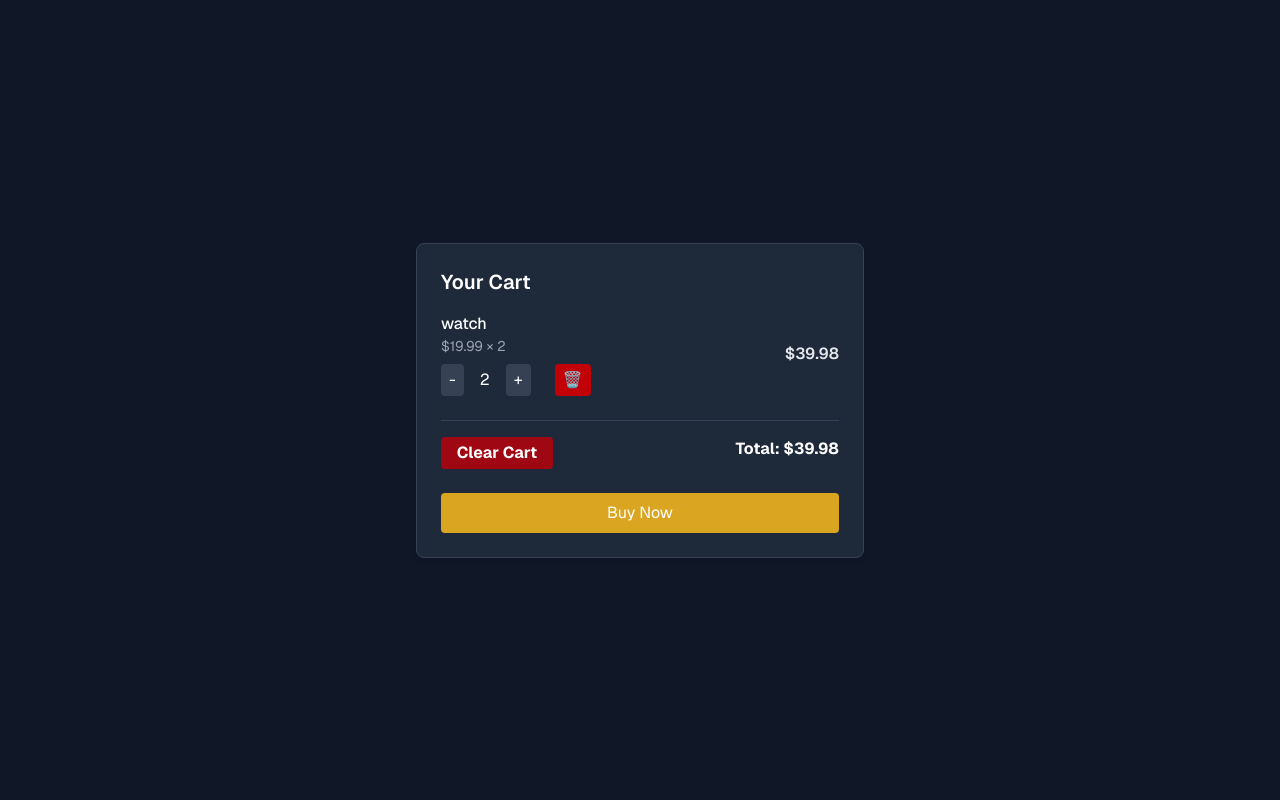
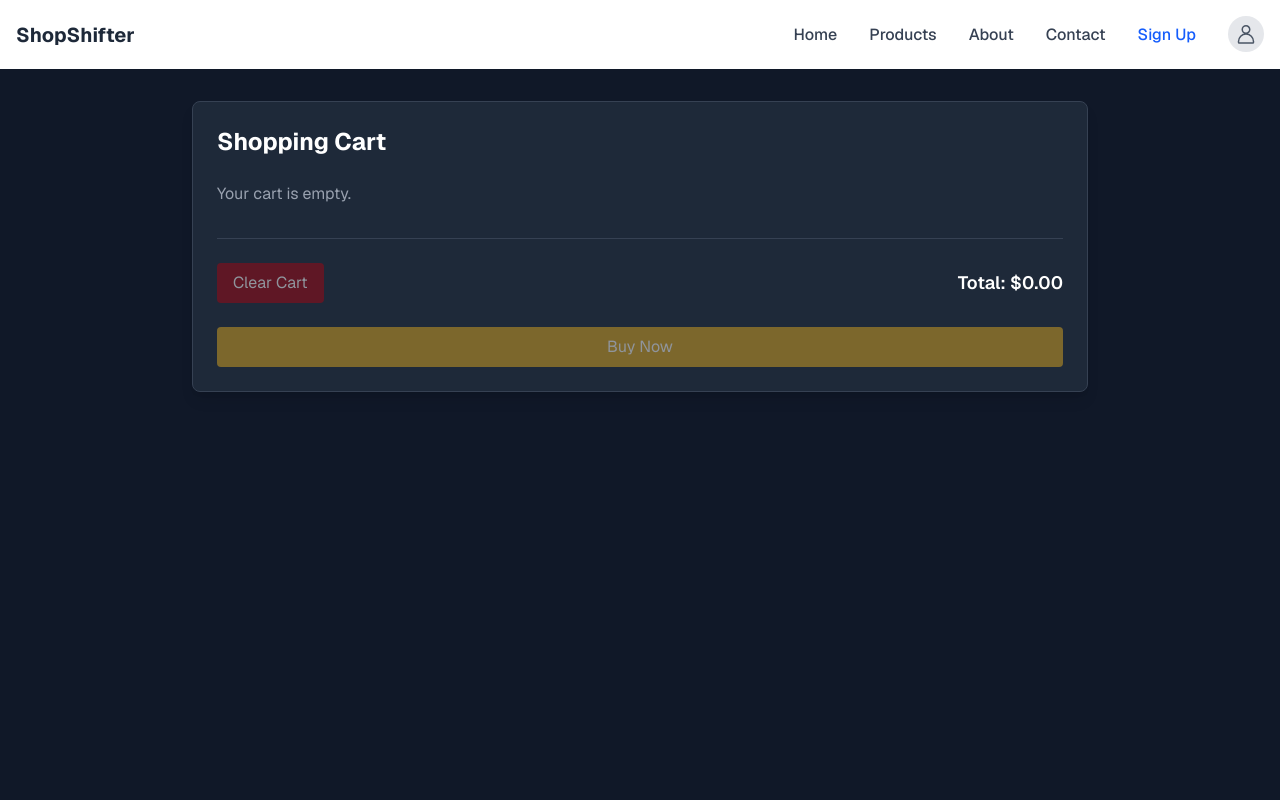
Before and after one commit to TareqZiedan/shopshifter, a Next.js app: page /cart in a window 1280 px wide. Shown: the top 800 px of the page. Built offline with nearby package versions, Linux system fonts and the light colour scheme.

Commit message:
Add multiple quality of life features

```diff
--- a/src/app/cart/page.tsx
+++ b/src/app/cart/page.tsx
@@ -1,18 +1,17 @@
 "use client";
 
-import React, { useState } from "react";
+import React from "react";
 import { useSelector, useDispatch } from "react-redux";
 import type { RootState } from "../redux/store";
 import {
-  removeItem,
   updateQuantity,
+  removeFromCart,
   clearCart,
 } from "../redux/slices/cartSlice";
 
 const Cart = () => {
   const items = useSelector((state: RootState) => state.cart.items);
   const dispatch = useDispatch();
-  const [bought, setBought] = useState(false);
 
   const total = items.reduce(
     (sum, item) => sum + item.price * item.quantity,
@@ -20,28 +19,27 @@ const Cart = () => {
   );
 
   const handleBuy = () => {
-    setBought(true);
-    dispatch(clearCart());
-    setTimeout(() => setBought(false), 2000);
+    // TODO: Implement buy functionality
+    console.log("Buying items:", items);
   };
 
   return (
-    <div className="flex min-h-screen items-center justify-center bg-gray-900">
-      <div className="w-full max-w-md rounded-lg border border-gray-700 bg-gray-800 p-6 shadow-md">
-        <h2 className="mb-4 text-xl font-semibold text-white">Your Cart</h2>
-        {bought && (
-          <div className="mb-4 rounded bg-green-700 px-3 py-2 text-center text-white">
-            Thank you for your purchase!
-          </div>
-        )}
+    <div className="min-h-screen bg-gray-900 p-8">
+      <div className="mx-auto max-w-4xl rounded-lg border border-gray-700 bg-gray-800 p-6 shadow-lg">
+        <h1 className="mb-6 text-2xl font-bold text-white">Shopping Cart</h1>
         {items.length === 0 ? (
           <p className="text-gray-400">Your cart is empty.</p>
         ) : (
-          <ul className="space-y-4">
+          <ul className="space-y-6">
             {items.map((item) => (
-              <li key={item.id} className="flex items-center justify-between">
-                <div>
-                  <p className="font-medium text-white">{item.name}</p>
+              <li
+                key={item.id}
+                className="flex items-center gap-6 rounded-lg border border-gray-700 p-4"
+              >
+                <div className="flex-grow">
+                  <h3 className="text-lg font-medium text-white">
+                    {item.title}
+                  </h3>
                   <p className="text-sm text-gray-400">
                     ${item.price} × {item.quantity}
                   </p>
@@ -78,35 +76,43 @@ const Cart = () => {
                     </button>
                     <button
                       className="ml-4 cursor-pointer rounded bg-red-700 px-2 py-1 text-white hover:bg-red-800"
-                      onClick={() => dispatch(removeItem(item.id))}
+                      onClick={() => dispatch(removeFromCart(item.id))}
                       title="Remove item"
                     >
                       🗑️
                     </button>
                   </div>
                 </div>
-                <p className="font-semibold text-gray-200">
-                  ${(item.price * item.quantity).toFixed(2)}
-                </p>
+                <div className="text-right">
+                  <p className="text-lg font-semibold text-white">
+                    ${(item.price * item.quantity).toFixed(2)}
+                  </p>
+                </div>
               </li>
             ))}
           </ul>
         )}
-        <div className="mt-6 flex justify-between border-t border-gray-700 pt-4 text-right font-bold text-white">
+        <div className="mt-8 flex items-center justify-between border-t border-gray-700 pt-6">
           <button
-            className="w-28 cursor-pointer rounded bg-red-800 px-2 py-1 text-white transition-colors duration-500 hover:bg-black disabled:opacity-50"
+            className="rounded bg-red-800 px-4 py-2 text-white transition-colors duration-500 hover:bg-black disabled:opacity-50"
             onClick={() => dispatch(clearCart())}
             disabled={items.length === 0}
+            title="Remove all items from cart"
           >
             Clear Cart
           </button>
-          Total: ${total.toFixed(2)}
+          <div className="text-right">
+            <p className="text-lg font-semibold text-white">
+              Total: ${total.toFixed(2)}
+            </p>
+          </div>
         </div>
-        <div className="mt-6 flex flex-col space-y-2">
+        <div className="mt-6">
           <button
-            className="w-full cursor-pointer rounded bg-[#daa520] px-4 py-2 text-white hover:bg-[#daa510] disabled:opacity-50"
+            className="w-full rounded bg-[#daa520] px-4 py-2 text-white hover:bg-[#daa510] disabled:opacity-50"
             onClick={handleBuy}
             disabled={items.length === 0}
+            title="Proceed to checkout"
           >
             Buy Now
           </button>
--- /dev/null
+++ b/src/app/components/LoadingModal.tsx
@@ -0,0 +1,14 @@
+import React from "react";
+
+const LoadingModal = () => {
+  return (
+    <div className="bg-opacity-50 fixed inset-0 z-50 flex items-center justify-center bg-black">
+      <div className="flex flex-col items-center space-y-4 rounded-lg bg-white p-6">
+        <div className="h-12 w-12 animate-spin rounded-full border-4 border-blue-500 border-t-transparent"></div>
+        <p className="text-lg font-semibold text-gray-700">Loading...</p>
+      </div>
+    </div>
+  );
+};
+
+export default LoadingModal;
--- a/src/app/components/Navigation.tsx
+++ b/src/app/components/Navigation.tsx
@@ -4,11 +4,12 @@ import React, { useState, useRef, useEffect } from "react";
 import type { KeyboardEvent } from "react";
 import Link from "next/link";
 import { useSelector, useDispatch } from "react-redux";
-import { usePathname } from "next/navigation";
+import { usePathname, useRouter } from "next/navigation";
 import type { RootState } from "../redux/store";
 import { logout } from "../redux/slices/authSlice";
 // TODO: REMOVE LOCAL CACHE LOGIC WHEN USING REAL API (DO NOT DELETE THIS COMMENT)
 import { deleteCachedUser } from "../auth/page";
+import LoadingModal from "./LoadingModal";
 
 // ProfileMenu component for dropdown logic and accessibility
 const ProfileMenu = ({
@@ -21,6 +22,8 @@ const ProfileMenu = ({
   const [open, setOpen] = useState(false);
   const menuRef = useRef<HTMLDivElement>(null);
   const buttonRef = useRef<HTMLButtonElement>(null);
+  const [isRedirecting, setIsRedirecting] = useState(false);
+  const router = useRouter();
 
   // Close dropdown on outside click or escape
   useEffect(() => {
@@ -58,7 +61,15 @@ const ProfileMenu = ({
     }
   };
 
+  const handleLinkClick = (href: string) => {
+    setIsRedirecting(true);
+    setOpen(false);
+    router.push(href);
+  };
+
   return (
+    <>
+      {isRedirecting && <LoadingModal />}
       <div className="relative" ref={menuRef}>
         <button
           ref={buttonRef}
@@ -97,30 +108,12 @@ const ProfileMenu = ({
             >
               {user ? user : "Profile"}
             </div>
-          {/* Suggested: My Profile / Account Settings */}
-          {/* <Link href="/account" ...>Account</Link> */}
-          {/* Suggested: My Orders / Order History */}
-          {/* <Link href="/orders" ...>My Orders</Link> */}
-          {/* Suggested: Wishlist / Favorites */}
-          {/* <Link href="/wishlist" ...>Wishlist</Link> */}
-          {/* Suggested: Manage Addresses */}
-          {/* <Link href="/addresses" ...>Addresses</Link> */}
-          {/* Suggested: Payment Methods */}
-          {/* <Link href="/payments" ...>Payment Methods</Link> */}
-          {/* Suggested: Support / Help Center */}
-          {/* <Link href="/support" ...>Support</Link> */}
-          {/* Suggested: Settings */}
-          {/* <Link href="/settings" ...>Settings</Link> */}
-          {/* Suggested: My Reviews */}
-          {/* <Link href="/reviews" ...>My Reviews</Link> */}
-          {/* Suggested: Subscriptions */}
-          {/* <Link href="/subscriptions" ...>Subscriptions</Link> */}
             <Link
               href="/cart"
-            className="block px-4 py-2 text-sm text-gray-700 hover:bg-gray-100"
+              className="block px-4 py-2 text-sm text-gray-700 hover:bg-gray-100 md:hidden"
               tabIndex={0}
               role="menuitem"
-            onClick={() => setOpen(false)}
+              onClick={() => handleLinkClick("/cart")}
             >
               Cart
             </Link>
@@ -152,6 +145,7 @@ const ProfileMenu = ({
           </div>
         )}
       </div>
+    </>
   );
 };
 
@@ -165,18 +159,46 @@ const navLinks = [
 const Navigation = () => {
   const isLoggedIn = useSelector((state: RootState) => state.auth.isLoggedIn);
   const user = useSelector((state: RootState) => state.auth.user);
+  const cartItems = useSelector((state: RootState) => state.cart.items);
   const dispatch = useDispatch();
   const pathname = usePathname();
+  const router = useRouter();
+  const [isRedirecting, setIsRedirecting] = useState(false);
+  const [cartAnimation, setCartAnimation] = useState(false);
 
   // Responsive nav state (for mobile, optional)
   const [mobileOpen, setMobileOpen] = useState(false);
 
+  // Reset isRedirecting after navigation
+  useEffect(() => {
+    if (isRedirecting) {
+      const timer = setTimeout(() => setIsRedirecting(false), 1000);
+      return () => clearTimeout(timer);
+    }
+  }, [isRedirecting]);
+
   const handleLogout = () => {
     dispatch(logout());
-    // TODO: Remove any localStorage/session logic when using real API
+    setIsRedirecting(true);
   };
 
+  const handleNavigation = (href: string) => {
+    setIsRedirecting(true);
+    router.push(href);
+  };
+
+  // Trigger cart animation when items change
+  useEffect(() => {
+    setCartAnimation(true);
+    const timer = setTimeout(() => setCartAnimation(false), 1000);
+    return () => clearTimeout(timer);
+  }, [cartItems]);
+
+  const totalItems = cartItems.reduce((sum, item) => sum + item.quantity, 0);
+
   return (
+    <>
+      {isRedirecting && <LoadingModal />}
       <nav
         className="w-full bg-white py-4 shadow-sm"
         aria-label="Main navigation"
@@ -187,6 +209,7 @@ const Navigation = () => {
             className="block"
             tabIndex={0}
             aria-label="ShopShifter home"
+            onClick={() => handleNavigation("/")}
           >
             <div className="cursor-pointer text-xl font-bold text-gray-800">
               ShopShifter
@@ -222,6 +245,7 @@ const Navigation = () => {
                   className={`font-medium no-underline transition-colors duration-200 hover:text-blue-600 ${pathname === link.href ? "text-blue-600" : "text-gray-700"}`}
                   aria-current={pathname === link.href ? "page" : undefined}
                   tabIndex={0}
+                  onClick={() => handleNavigation(link.href)}
                 >
                   {link.label}
                 </Link>
@@ -234,8 +258,40 @@ const Navigation = () => {
                   href="/auth?mode=signup"
                   className="font-medium text-blue-600 no-underline transition-colors duration-200 hover:text-blue-800"
                   tabIndex={0}
+                  onClick={() => handleNavigation("/auth?mode=signup")}
                 >
                   Sign Up
+                </Link>
+              </li>
+            )}
+            {/* Cart icon - only show when logged in */}
+            {isLoggedIn && (
+              <li className="relative">
+                <Link
+                  href="/cart"
+                  className="relative inline-flex h-9 w-9 items-center justify-center rounded-full bg-gray-200 hover:bg-gray-300"
+                  aria-label="Shopping cart"
+                  onClick={() => handleNavigation("/cart")}
+                >
+                  <svg
+                    xmlns="http://www.w3.org/2000/svg"
+                    fill="none"
+                    viewBox="0 0 24 24"
+                    strokeWidth={1.5}
+                    stroke="currentColor"
+                    className={`h-6 w-6 text-gray-600 transition-transform duration-300 ${cartAnimation ? "scale-110" : ""}`}
+                  >
+                    <path
+                      strokeLinecap="round"
+                      strokeLinejoin="round"
+                      d="M15.75 10.5V6a3.75 3.75 0 10-7.5 0v4.5m11.356-1.993l1.263 12c.07.665-.45 1.243-1.119 1.243H4.25a1.125 1.125 0 01-1.12-1.243l1.264-12A1.125 1.125 0 015.513 7.5h12.974c.576 0 1.059.435 1.119 1.007zM8.625 10.5a.375.375 0 11-.75 0 .375.375 0 01.75 0zm7.5 0a.375.375 0 11-.75 0 .375.375 0 01.75 0z"
+                    />
+                  </svg>
+                  {totalItems > 0 && (
+                    <span className="absolute -top-1 -right-1 flex h-5 w-5 items-center justify-center rounded-full bg-blue-500 text-xs font-bold text-white">
+                      {totalItems}
+                    </span>
+                  )}
                 </Link>
               </li>
             )}
@@ -247,9 +303,9 @@ const Navigation = () => {
                   title="Profile"
                   tabIndex={0}
                   aria-label="Go to authentication page"
+                  onClick={() => handleNavigation("/auth")}
                 >
                   <span className="inline-flex h-9 w-9 items-center justify-center rounded-full bg-gray-200 hover:bg-gray-300">
-                  {/* Simple user SVG icon */}
                     <svg
                       xmlns="http://www.w3.org/2000/svg"
                       fill="none"
@@ -273,6 +329,7 @@ const Navigation = () => {
           </ul>
         </div>
       </nav>
+    </>
   );
 };
 
--- a/src/app/components/Products.tsx
+++ b/src/app/components/Products.tsx
@@ -2,6 +2,11 @@
 
 import React, { useState, useEffect } from "react";
 import Image from "next/image";
+import { useRouter } from "next/navigation";
+import { useSelector, useDispatch } from "react-redux";
+import type { RootState } from "../redux/store";
+import { addToCart } from "../redux/slices/cartSlice";
+import LoadingModal from "./LoadingModal";
 
 type Product = {
   id: number;
@@ -12,6 +17,10 @@ type Product = {
 };
 
 const Products = () => {
+  const router = useRouter();
+  const dispatch = useDispatch();
+  const isLoggedIn = useSelector((state: RootState) => state.auth.isLoggedIn);
+  const [isRedirecting, setIsRedirecting] = useState(false);
   const [fetchedProducts, setFetchedProducts] = useState<Product[]>([]);
   const [loading, setLoading] = useState(true);
   const [error, setError] = useState<string | null>(null);
@@ -33,8 +42,35 @@ const Products = () => {
     fetchProducts();
   }, []);
 
+  // Reset isRedirecting after navigation
+  useEffect(() => {
+    if (isRedirecting) {
+      const timer = setTimeout(() => setIsRedirecting(false), 1000);
+      return () => clearTimeout(timer);
+    }
+  }, [isRedirecting]);
+
+  const handleAddToCart = (product: Product) => {
+    if (!isLoggedIn) {
+      setIsRedirecting(true);
+      router.push("/auth");
+      return;
+    }
+
+    dispatch(
+      addToCart({
+        id: product.id,
+        title: product.title,
+        price: product.price,
+        image: product.image,
+        quantity: 1,
+      }),
+    );
+  };
+
   return (
     <div className="mx-auto flex max-w-[1200px] justify-center">
+      {isRedirecting && <LoadingModal />}
       <section className="mx-auto grid grid-cols-1 gap-16 p-8 md:grid-cols-4">
         {loading && (
           <div className="col-span-full text-center text-lg">
@@ -74,6 +110,7 @@ const Products = () => {
               <button
                 className="mt-auto w-full cursor-pointer bg-[#fff] py-2 text-black transition-colors hover:bg-[#daa520]"
                 aria-label={`Add ${product.title} to cart`}
+                onClick={() => handleAddToCart(product)}
               >
                 Add to Cart
               </button>
--- a/src/app/layout.tsx
+++ b/src/app/layout.tsx
@@ -2,6 +2,8 @@ import type { Metadata } from "next";
 import { Geist } from "next/font/google";
 import "./globals.css";
 import { ReduxProvider } from "./providers";
+import Navigation from "./components/Navigation";
+import Footer from "./components/Footer";
 
 const geist = Geist({
   subsets: ["latin"],
@@ -14,13 +16,17 @@ export const metadata: Metadata = {
 
 export default function RootLayout({
   children,
-}: Readonly<{
+}: {
   children: React.ReactNode;
-}>) {
+}) {
   return (
     <html lang="en">
       <body className={geist.className}>
-        <ReduxProvider>{children}</ReduxProvider>
+        <ReduxProvider>
+          <Navigation />
+          <main className="min-h-screen">{children}</main>
+          <Footer />
+        </ReduxProvider>
       </body>
     </html>
   );
--- a/src/app/redux/slices/cartSlice.ts
+++ b/src/app/redux/slices/cartSlice.ts
@@ -1,57 +1,53 @@
 import { createSlice, PayloadAction } from "@reduxjs/toolkit";
 
-interface CartItem {
-  id: string;
-  name: string;
+export type CartItem = {
+  id: number;
+  title: string;
   price: number;
+  image: string;
   quantity: number;
-}
+};
 
 interface CartState {
   items: CartItem[];
 }
 
 const initialState: CartState = {
-  items: [
-    {
-      id: "1",
-      name: "watch",
-      price: 19.99,
-      quantity: 2,
-    },
-  ],
+  items: [],
 };
 
 const cartSlice = createSlice({
   name: "cart",
   initialState,
   reducers: {
-    addItem: (state, action: PayloadAction<CartItem>) => {
-      const item = state.items.find((i) => i.id === action.payload.id);
-      if (item) {
-        item.quantity += action.payload.quantity;
+    addToCart: (state, action: PayloadAction<CartItem>) => {
+      const existingItem = state.items.find(
+        (item) => item.id === action.payload.id,
+      );
+      if (existingItem) {
+        existingItem.quantity += 1;
       } else {
-        state.items.push(action.payload);
+        state.items.push({ ...action.payload, quantity: 1 });
       }
     },
-    removeItem: (state, action: PayloadAction<string>) => {
+    removeFromCart: (state, action: PayloadAction<number>) => {
       state.items = state.items.filter((item) => item.id !== action.payload);
+    },
+    updateQuantity: (
+      state,
+      action: PayloadAction<{ id: number; quantity: number }>,
+    ) => {
+      const item = state.items.find((item) => item.id === action.payload.id);
+      if (item) {
+        item.quantity = action.payload.quantity;
+      }
     },
     clearCart: (state) => {
       state.items = [];
     },
-    updateQuantity: (
-      state,
-      action: PayloadAction<{ id: string; quantity: number }>,
-    ) => {
-      const item = state.items.find((i) => i.id === action.payload.id);
-      if (item) {
-        item.quantity = action.payload.quantity;
-      }
-    },
   },
 });
 
-export const { addItem, removeItem, clearCart, updateQuantity } =
+export const { addToCart, removeFromCart, updateQuantity, clearCart } =
   cartSlice.actions;
 export default cartSlice.reducer;
```
Also changed, not shown: src/app/auth/page.tsx (+69 -40 lines), src/app/page.tsx (+4 -12 lines). Lines whose indentation alone changed are shown as unchanged.
